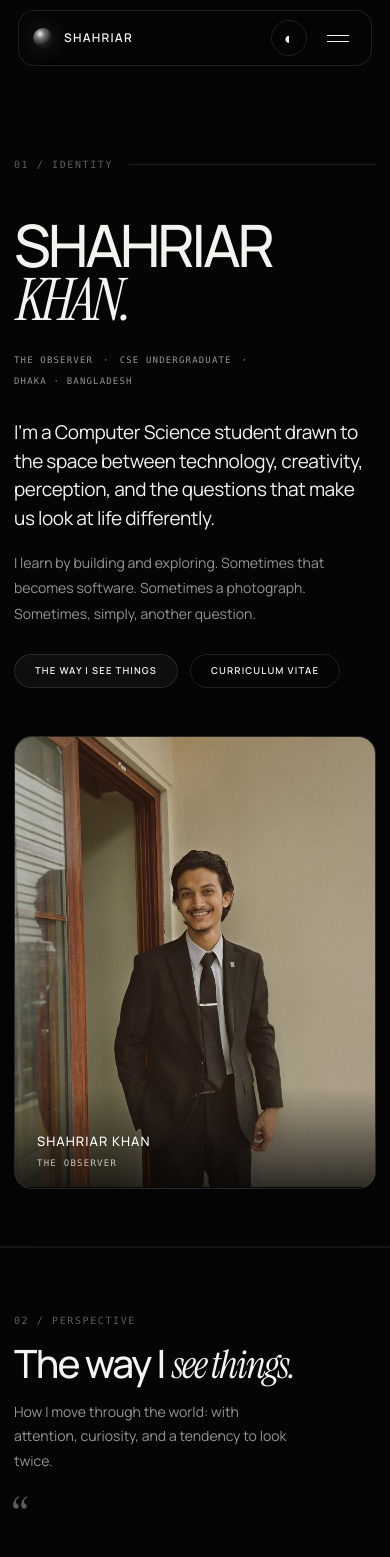
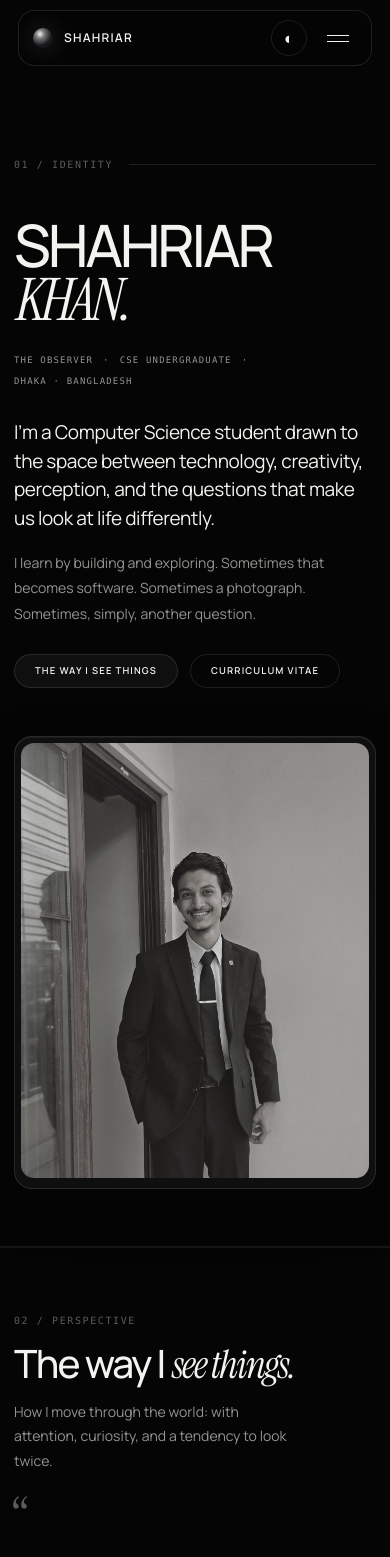
Before and after one commit to shahriarbappy60-ship-it/personal-universe, a React (Vite) app: page /self in a window 390 px wide. Shown: the top 1557 px of the page. Built offline with nearby package versions, Linux system fonts and the light colour scheme.

Commit message:
Align Self visuals with mother design

```diff
--- a/src/styles/self-page.css
+++ b/src/styles/self-page.css
@@ -39,3 +39,28 @@ html[data-theme="light"] .self-page-v2 .self-v2-photo-card{box-shadow:var(--shad
  .self-page-v2 .self-v2-skill-note{grid-column:2/-1}
  .self-page-v2 .self-v2-photo-card{border-radius:18px}
 }
+
+/* SELF — MOTHER DESIGN PHOTO + SOCIAL REFINEMENT */
+.self-page-v2 .self-v2-portrait-frame{
+  border-color:var(--glass-border);background:var(--glass-bg);
+  border-radius:22px;padding:7px;
+  box-shadow:var(--glass-shadow),inset 0 1px 0 rgba(255,255,255,.055);
+}
+.self-page-v2 .self-v2-photo-media{position:relative;overflow:hidden;aspect-ratio:4/5;border-radius:16px;background:var(--bg-deep)}
+.self-page-v2 .self-v2-photo-media::after{content:"";position:absolute;inset:0;pointer-events:none;background:linear-gradient(120deg,rgba(255,255,255,.045),transparent 35%,rgba(0,0,0,.12));mix-blend-mode:screen}
+.self-page-v2 .self-v2-photo-media img{width:100%;height:100%;object-fit:cover;display:block;filter:grayscale(.9) contrast(.98)}
+.self-page-v2 .self-v2-portrait-caption{position:relative;inset:auto;padding:17px 14px 9px;background:none;color:var(--text)}
+.self-page-v2 .self-v2-portrait-caption strong{font-size:11px;letter-spacing:.11em}
+.self-page-v2 .self-v2-portrait-caption span{color:var(--faint);opacity:1}
+.self-page-v2 .self-v2-link{position:relative;transition:padding-left .3s var(--ease),color .25s var(--ease)}
+.self-page-v2 .self-v2-link:hover{padding-left:8px}
+.self-page-v2 .self-v2-link-main{display:inline-flex;align-items:center;gap:13px;min-width:0}
+.self-page-v2 .self-v2-link-main svg{width:17px;height:17px;flex:0 0 17px;fill:currentColor;stroke:currentColor;stroke-width:1.5;opacity:.72}
+.self-page-v2 .self-v2-link-main svg rect{fill:none}.self-page-v2 .self-v2-link-main svg circle{fill:none}
+.self-page-v2 .self-v2-link.is-disabled{color:var(--faint);cursor:default}.self-page-v2 .self-v2-link.is-disabled:hover{padding-left:0}
+@media(max-width:760px){
+ .self-page-v2 .self-v2-portrait-frame{border-radius:18px;padding:6px}
+ .self-page-v2 .self-v2-photo-media{border-radius:13px}
+ .self-page-v2 .self-v2-portrait-caption{padding:15px 12px 8px}
+ .self-page-v2 .self-v2-link:hover{padding-left:0}
+}
```
